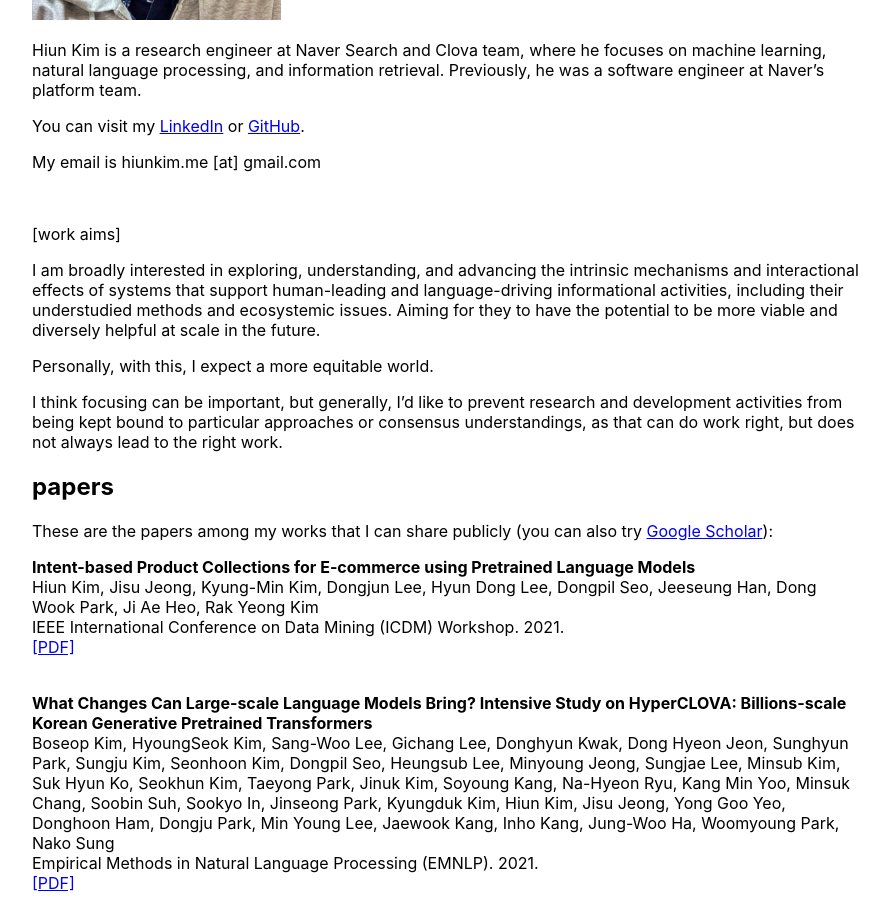
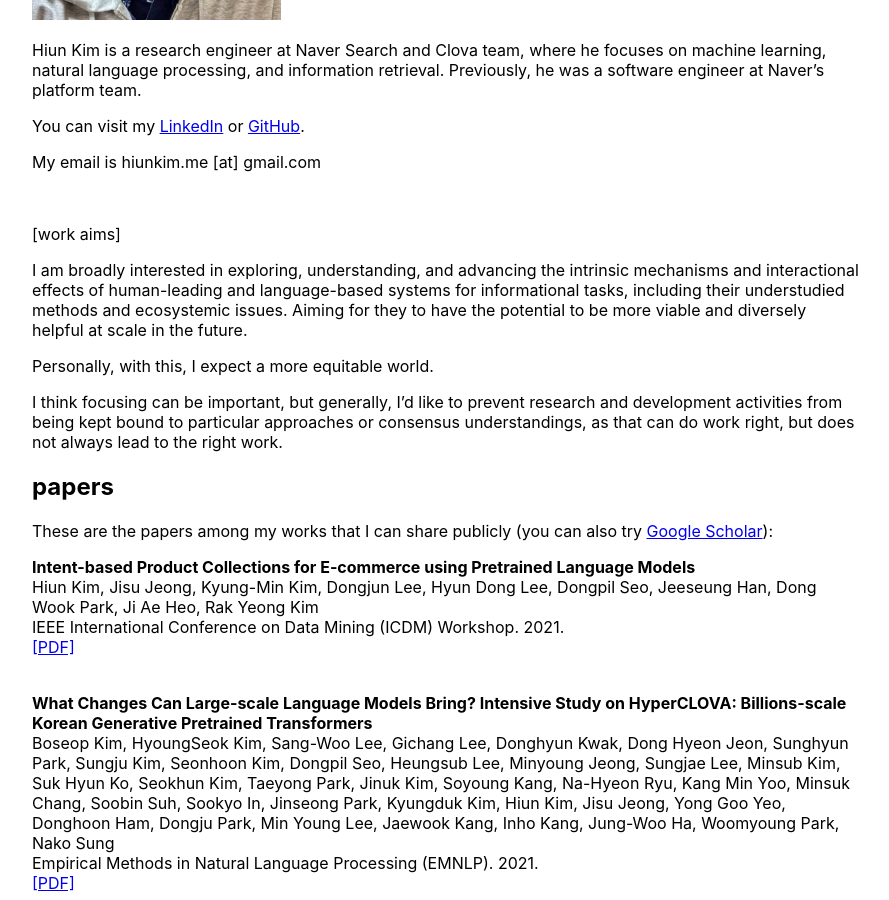
Before and after one commit to hiun/hiun.github.io, a Jekyll site: the page built from index.md, in a window 1280 px wide and 900 px high, scrolled down 344 px. Shown: the whole window, without its empty margins (193-1082 px from the left). Built offline with Jekyll 4.4.1, drawn with Linux system fonts in a browser that asks for light colours.

Commit message:
Update index.md

```diff
--- a/index.md
+++ b/index.md
@@ -15,7 +15,7 @@
 
 [work aims]
 
-I am broadly interested in exploring, understanding, and advancing the intrinsic mechanisms and interactional effects of systems that support human-leading and language-driving informational activities, including their understudied methods and ecosystemic issues. Aiming for they to have the potential to be more viable and diversely helpful at scale in the future.
+I am broadly interested in exploring, understanding, and advancing the intrinsic mechanisms and interactional effects of human-leading and language-based systems for informational tasks, including their understudied methods and ecosystemic issues. Aiming for they to have the potential to be more viable and diversely helpful at scale in the future.
 
 Personally, with this, I expect a more equitable world.
 
```
